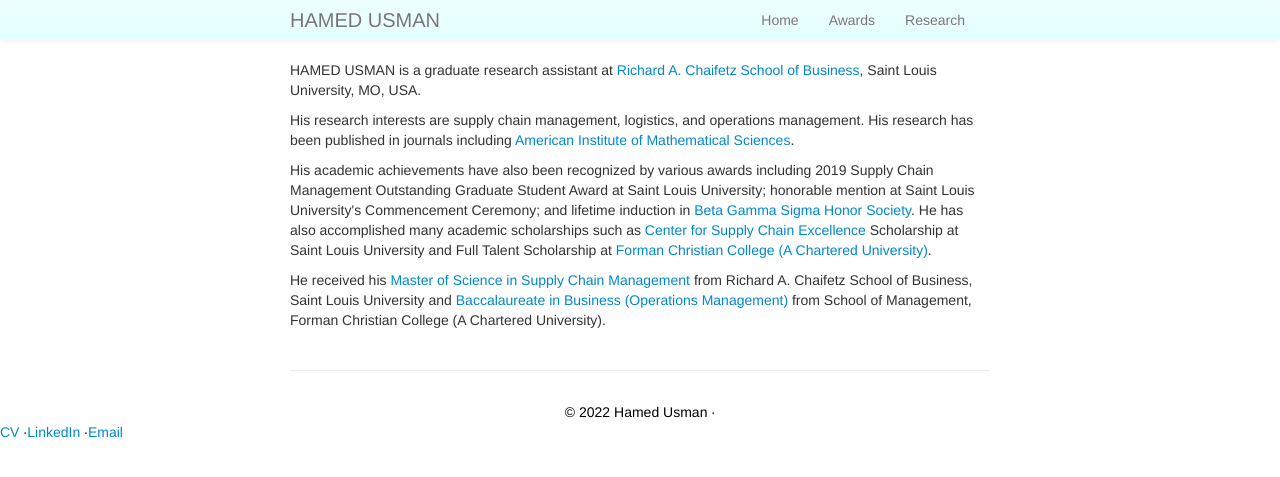
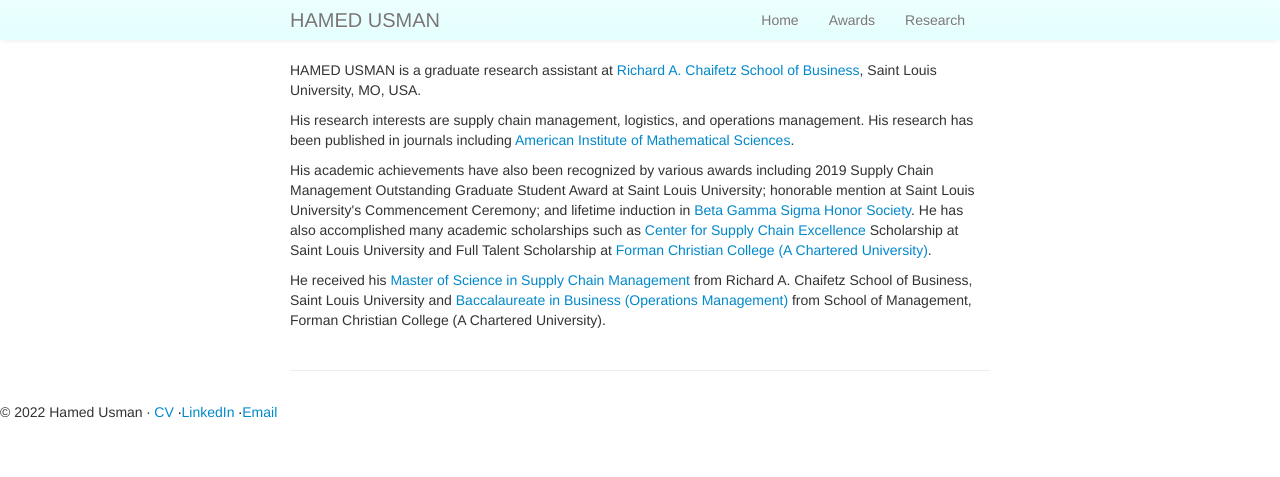
Before and after one commit to hamedusman/hamedusman.github.io, a Jekyll site: the page built from index.md, in a window 1280 px wide. Shown: the top 477 px of the page. Built offline with Jekyll 4.4.1, drawn with Linux system fonts in a browser that asks for light colours.

Commit message:
Update default.html

```diff
--- a/_includes/themes/twitter/default.html
+++ b/_includes/themes/twitter/default.html
@@ -55,10 +55,10 @@
     {% include JB/analytics %}
 
     <footer class ="footer">
-      <p>&copy; <script>document.write(new Date().getFullYear())</script> Hamed Usman ∙
+      &copy; <script>document.write(new Date().getFullYear())</script> Hamed Usman ∙
         <p class="hover-underline-animation"><a href="{{ BASE_PATH }}/assets/CV.pdf" rel="noopener noreferrer" target="_blank">CV</a> ∙
         <p class="hover-underline-animation"><a href="https://linkedin.com/in/hamedusman" rel="noopener noreferrer" target="_blank">LinkedIn</a> ∙
-        <p class="hover-underline-animation"><a href="mailto:hamedusman@live.com">Email</a></p>
+        <p class="hover-underline-animation"><a href="mailto:hamedusman@live.com">Email</a>
     </footer>
 
 
```
